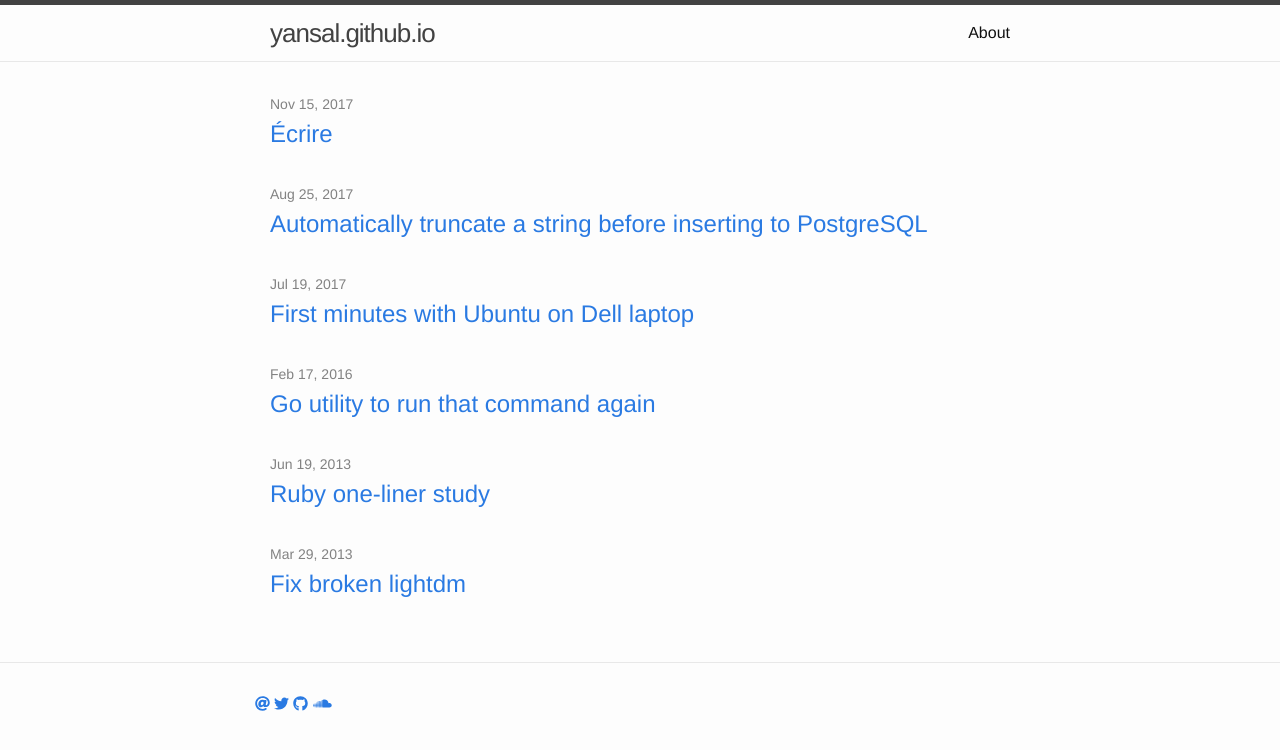
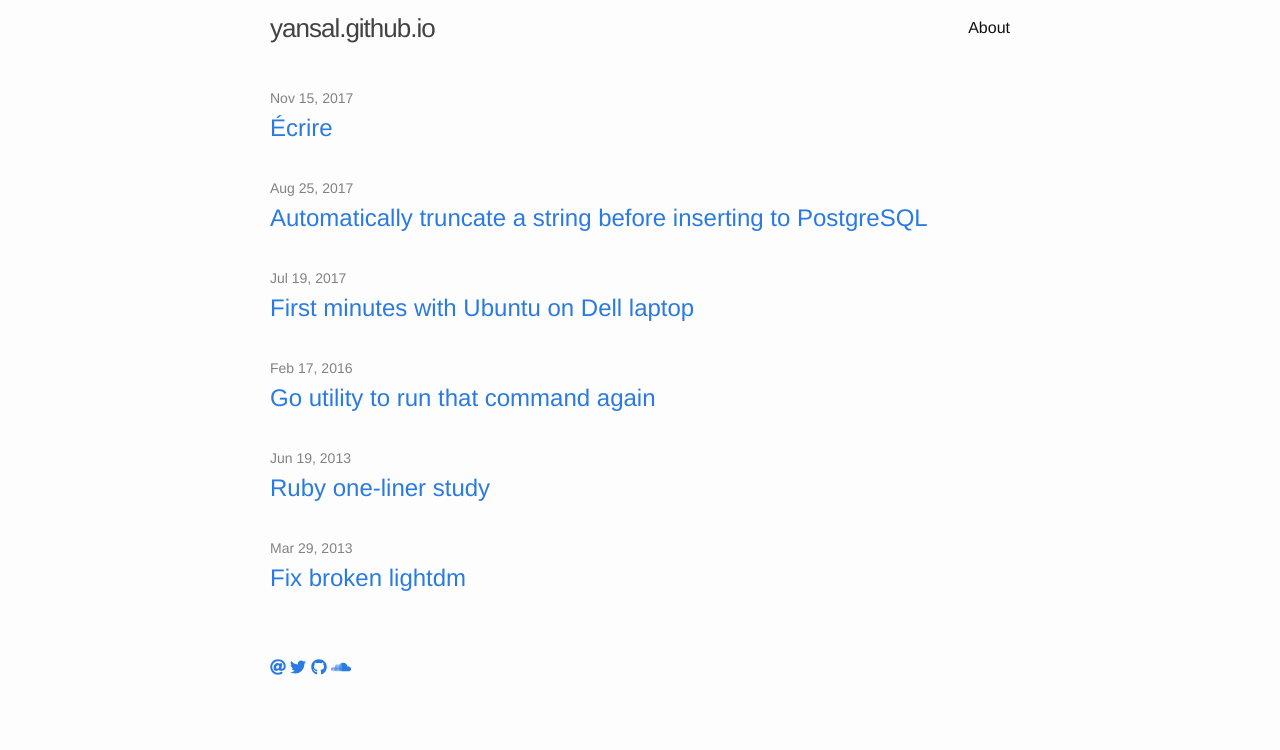
Before and after one commit to yansal/yansal.github.io, a Jekyll site: the page built from index.html, in a window 1280 px wide. Shown: the top 750 px of the page. Built offline with Jekyll 4.4.1, drawn with Linux system fonts in a browser that asks for light colours; nearby versions of some CDN libraries.

Commit message:
Remove some styles

```diff
--- a/_includes/footer.html
+++ b/_includes/footer.html
@@ -1,8 +1,6 @@
 <footer class="site-footer">
 
   <div class="wrapper">
-
-    <div class="footer-col-wrapper">
 
     <ul class="contact-list">
       <li>
@@ -32,5 +30,4 @@
       {% endif %}
     </ul>
   </div>
-  </div>
 </footer>
--- a/_sass/_layout.scss
+++ b/_sass/_layout.scss
@@ -2,8 +2,6 @@
  * Site header
  */
 .site-header {
-    border-top: 5px solid $grey-color-dark;
-    border-bottom: 1px solid $grey-color-light;
     min-height: 56px;
 
     // Positioning context for the mobile navigation icon
@@ -91,11 +89,6 @@
 /**
  * Site footer
  */
-.site-footer {
-    border-top: 1px solid $grey-color-light;
-    padding: $spacing-unit 0;
-}
-
 .footer-heading {
     font-size: 18px;
     margin-bottom: $spacing-unit / 2;
```
Lines whose indentation alone changed are shown as unchanged.
